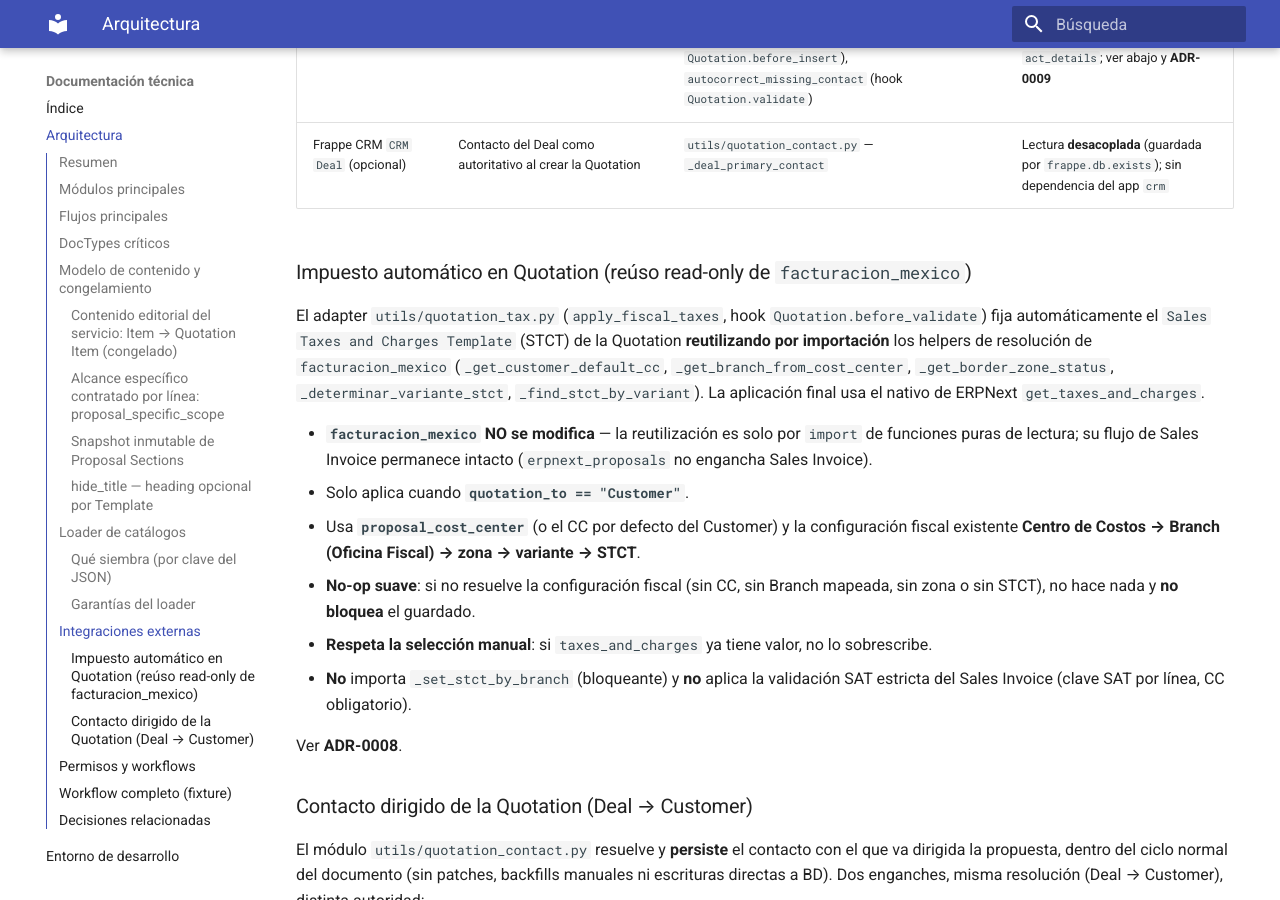
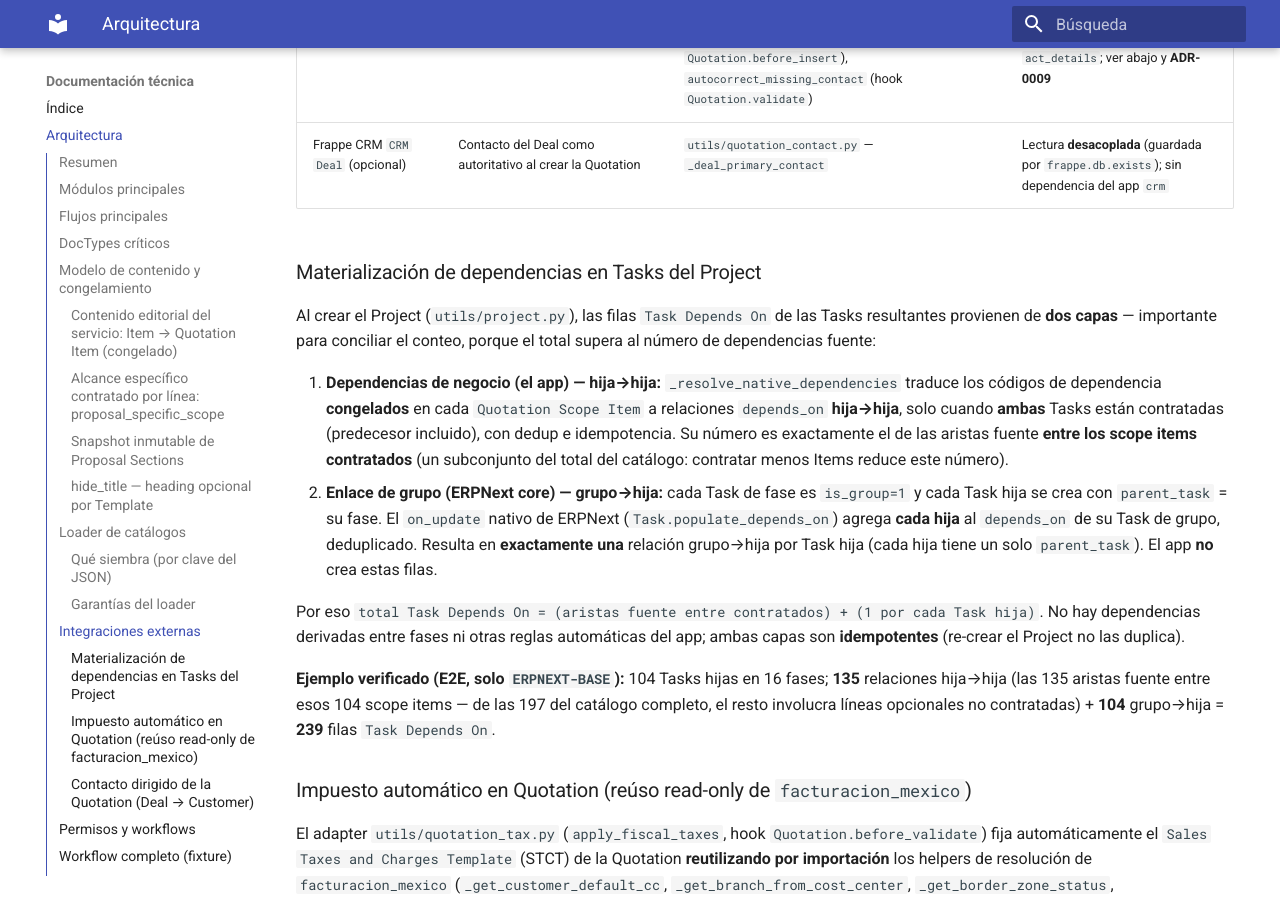
Before and after one commit to luisrms69/erpnext_proposals, an MkDocs documentation site: the page built from docs/tecnico/arquitectura.md, in a window 1280 px wide and 900 px high, scrolled down 8654 px. Built offline with MkDocs 1.6.1 and Material for MkDocs 9.7.7, drawn with Linux system fonts in a browser that asks for light colours.

Commit message:
docs(proposals): conciliar dependencias Task→depends_on y bump 0.6.0
Documenta en arquitectura.md la materialización en dos capas de Task Depends On al crear
el Project: dependencias de negocio hija→hija desde los dep_codes congelados (el app,
= aristas fuente entre scope items CONTRATADOS) más el enlace grupo→hija de ERPNext core
(Task.populate_depends_on: exactamente 1 por Task hija). Reconcilia el E2E de referencia
(solo ERPNEXT-BASE): 135 hija→hija + 104 grupo→hija = 239 filas, idempotente.

Bump de versión del app a 0.6.0 (MINOR) por el conjunto de la rama: planeación PMO y
generación de Project/Tasks, DocType Scope Item Dependency, Designations/Skills, Tags
nativos, snapshot de moment y proposal_specific_scope.

Co-Authored-By: Claude Opus 4.8 (1M context) <noreply@anthropic.com>

```diff
--- a/docs/tecnico/arquitectura.md
+++ b/docs/tecnico/arquitectura.md
@@ -221,6 +221,31 @@ bench --site <site> execute \
 | ERPNext `Contact` | Resolución y persistencia del contacto dirigido de la Quotation | `utils/quotation_contact.py` — `set_proposal_contact` (hook `Quotation.before_insert`), `autocorrect_missing_contact` (hook `Quotation.validate`) | Reúso nativo `get_default_contact`/`get_contact_details`; ver abajo y **ADR-0009** |
 | Frappe CRM `CRM Deal` (opcional) | Contacto del Deal como autoritativo al crear la Quotation | `utils/quotation_contact.py` — `_deal_primary_contact` | Lectura **desacoplada** (guardada por `frappe.db.exists`); sin dependencia del app `crm` |
 
+### Materialización de dependencias en Tasks del Project
+
+Al crear el Project (`utils/project.py`), las filas `Task Depends On` de las Tasks resultantes provienen
+de **dos capas** — importante para conciliar el conteo, porque el total supera al número de
+dependencias fuente:
+
+1. **Dependencias de negocio (el app) — hija→hija:** `_resolve_native_dependencies` traduce los códigos
+   de dependencia **congelados** en cada `Quotation Scope Item` a relaciones `depends_on` **hija→hija**,
+   solo cuando **ambas** Tasks están contratadas (predecesor incluido), con dedup e idempotencia. Su
+   número es exactamente el de las aristas fuente **entre los scope items contratados** (un subconjunto
+   del total del catálogo: contratar menos Items reduce este número).
+2. **Enlace de grupo (ERPNext core) — grupo→hija:** cada Task de fase es `is_group=1` y cada Task hija
+   se crea con `parent_task` = su fase. El `on_update` nativo de ERPNext (`Task.populate_depends_on`)
+   agrega **cada hija** al `depends_on` de su Task de grupo, deduplicado. Resulta en **exactamente una**
+   relación grupo→hija por Task hija (cada hija tiene un solo `parent_task`). El app **no** crea estas
+   filas.
+
+Por eso `total Task Depends On = (aristas fuente entre contratados) + (1 por cada Task hija)`. No hay
+dependencias derivadas entre fases ni otras reglas automáticas del app; ambas capas son **idempotentes**
+(re-crear el Project no las duplica).
+
+**Ejemplo verificado (E2E, solo `ERPNEXT-BASE`):** 104 Tasks hijas en 16 fases; **135** relaciones
+hija→hija (las 135 aristas fuente entre esos 104 scope items — de las 197 del catálogo completo, el
+resto involucra líneas opcionales no contratadas) + **104** grupo→hija = **239** filas `Task Depends On`.
+
 ### Impuesto automático en Quotation (reúso read-only de `facturacion_mexico`)
 
 El adapter `utils/quotation_tax.py` (`apply_fiscal_taxes`, hook `Quotation.before_validate`) fija
--- a/erpnext_proposals/__init__.py
+++ b/erpnext_proposals/__init__.py
@@ -1 +1 @@
-__version__ = "0.5.0"
+__version__ = "0.6.0"
```
